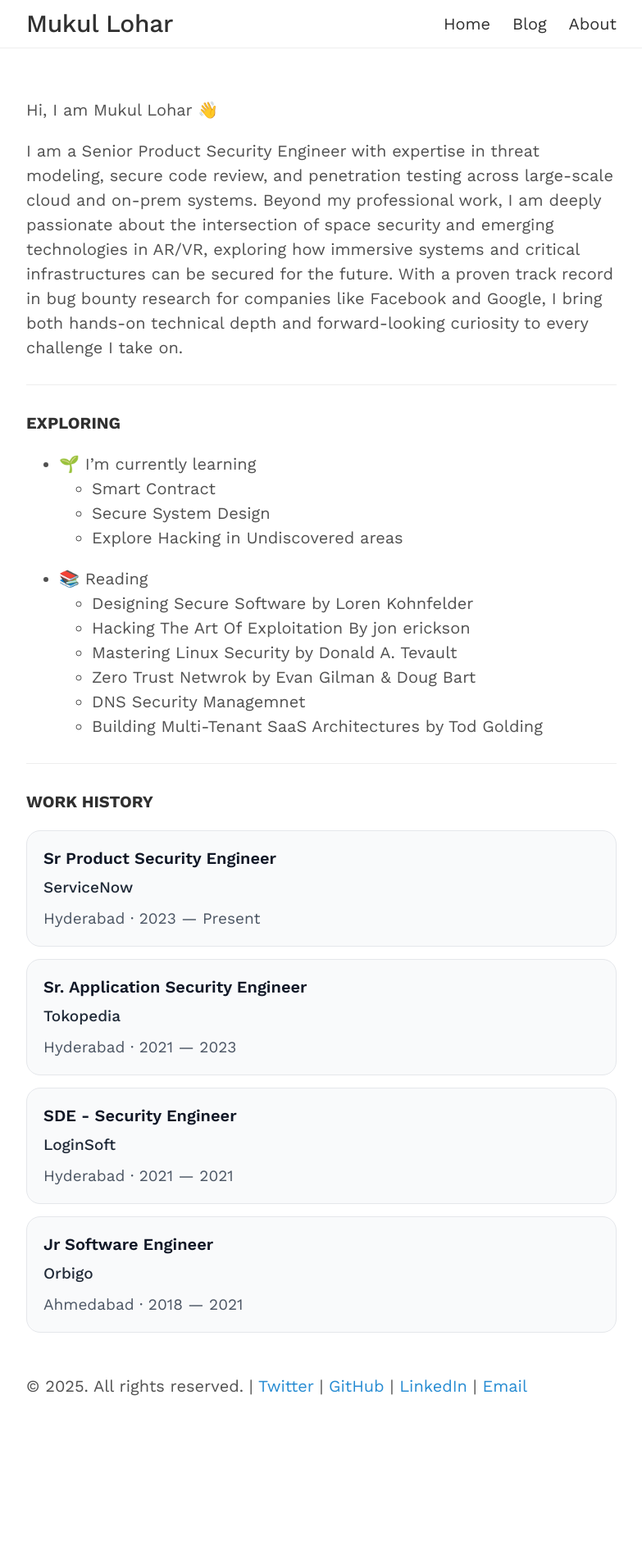
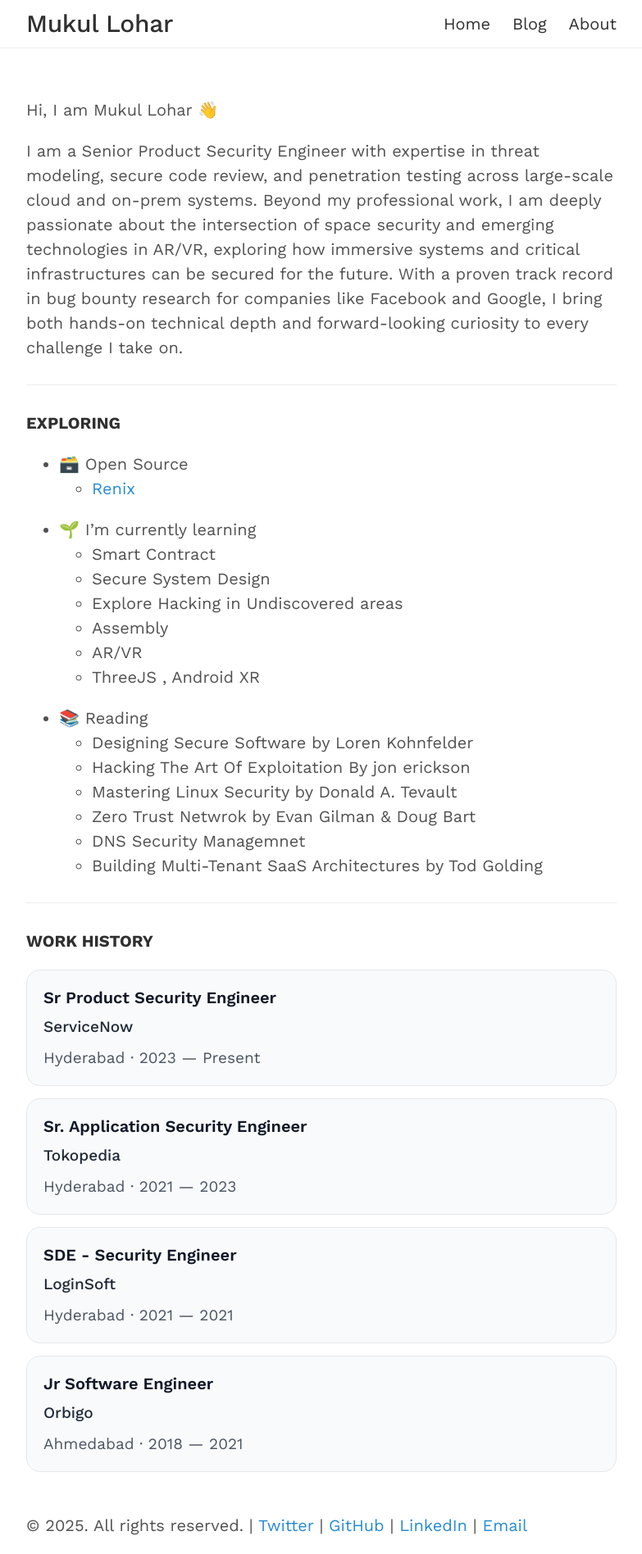
Before and after one commit to ironfisto/ironfisto.github.io, a Jekyll site: the page built from index.markdown, in a window 1280 px wide. Shown: the whole page at 82% size, without its empty margins (248-1031 px from the left). Built offline with Jekyll 4.4.1, drawn with Linux system fonts in a browser that asks for light colours; before the commit the page ends 1726 px from its top, so only the background shows below that.

Commit message:
updated website

```diff
--- a/index.markdown
+++ b/index.markdown
@@ -11,10 +11,17 @@ I am a Senior Product Security Engineer with expertise in threat modeling, secur
 ---
 
 **EXPLORING**
+
+- 🗃️ Open Source
+  - [Renix](https://github.com/ironfisto/renix)
+
 - 🌱 I’m currently learning
   - Smart Contract
   - Secure System Design
   - Explore Hacking in Undiscovered areas
+  - Assembly
+  - AR/VR
+  - ThreeJS , Android XR
 - 📚 Reading
   - Designing Secure Software by Loren Kohnfelder
   - Hacking The Art Of Exploitation By jon erickson
```
